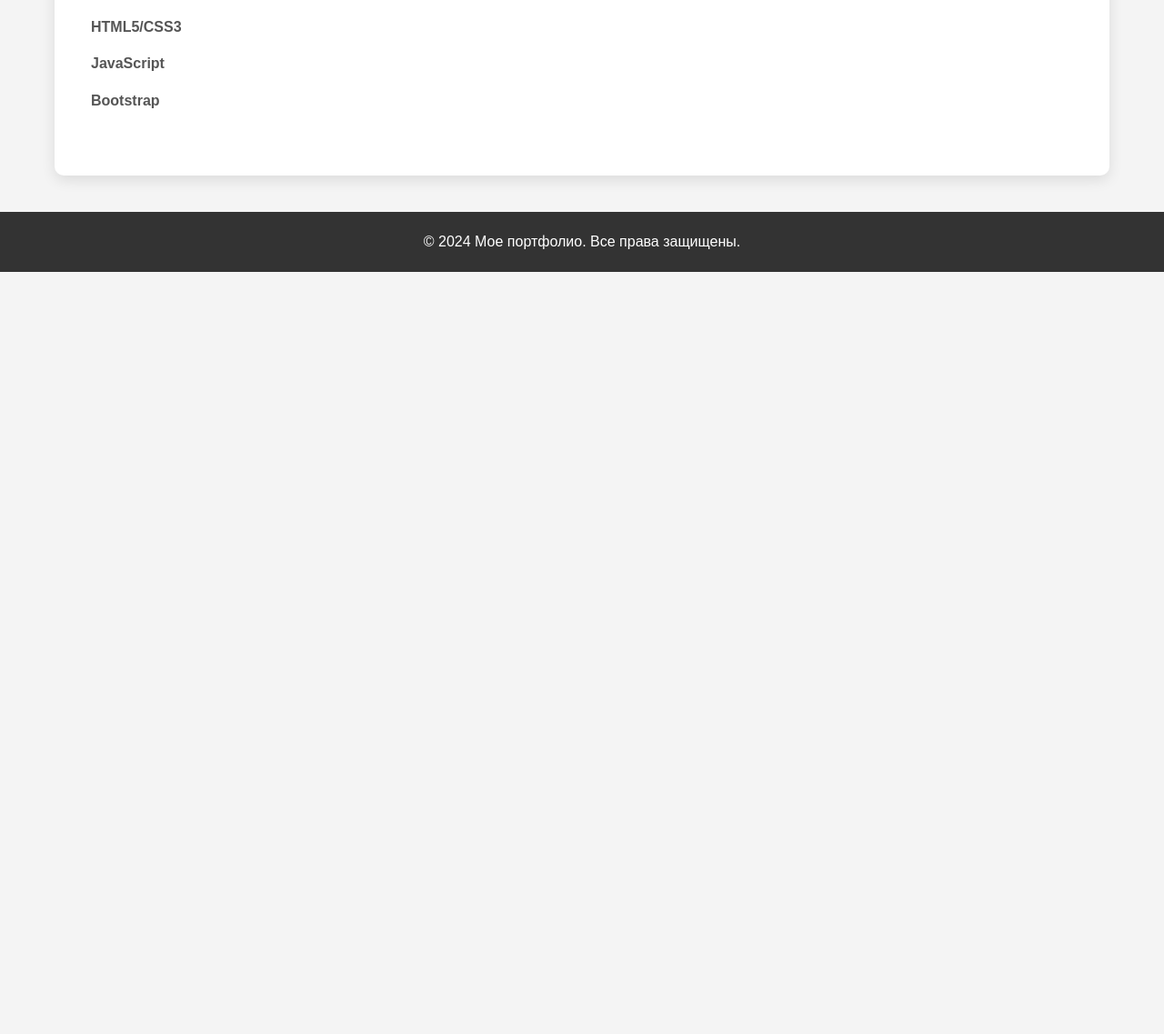
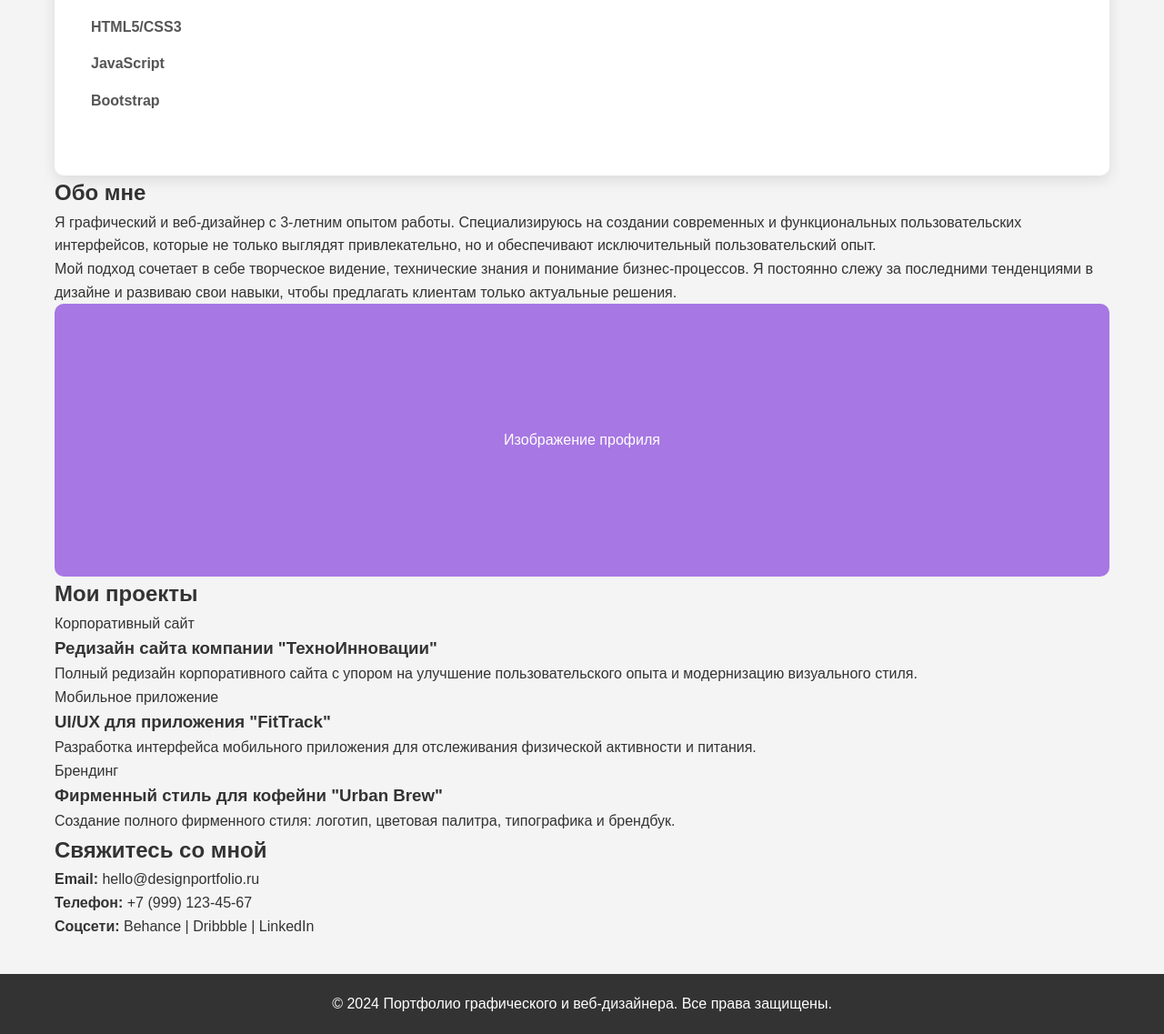
Before and after one commit to ikiraaa/My_Rep, a plain HTML site: page index.html in a window 1280 px wide. Shown: the part 778-1915 px from the top of the page at 91% size. Before the commit the page ends 1077 px from the top, so only its background shows below. Drawn offline with Linux system fonts and the light colour scheme.

Commit message:
Update index.html

```diff
--- a/index.html
+++ b/index.html
@@ -5,11 +5,12 @@
     <meta name="viewport" content="width=device-width, initial-scale=1.0">
     <title>Портфолио графического и веб-дизайнера</title>
     <link rel="stylesheet" href="style.css">
+
 </head>
 <body>
     <header>
         <div class="container">
-            <h1>Мое портфолио</h1>
+            <h1>Кира Горшкова</h1>
             <p>Графический и веб-дизайнер</p>
         </div>
     </header>
@@ -57,11 +58,66 @@
                 </div>
             </div>
         </section>
+
+        <section class="about">
+            <div class="about-text">
+                <h2>Обо мне</h2>
+                <p>Я графический и веб-дизайнер с 3-летним опытом работы. Специализируюсь на создании современных и функциональных пользовательских интерфейсов, которые не только выглядят привлекательно, но и обеспечивают исключительный пользовательский опыт.</p>
+                <p>Мой подход сочетает в себе творческое видение, технические знания и понимание бизнес-процессов. Я постоянно слежу за последними тенденциями в дизайне и развиваю свои навыки, чтобы предлагать клиентам только актуальные решения.</p>
+            </div>
+            <div class="profile-img">
+                <div style="background:#a777e3; width:100%; height:300px; border-radius:10px; display:flex; align-items:center; justify-content:center; color:white;">Изображение профиля</div>
+            </div>
+        </section>
+
+        <section class="projects">
+            <h2>Мои проекты</h2>
+            <div class="project-grid">
+                <div class="project-card">
+                    <div class="project-img">Корпоративный сайт</div>
+                    <div class="project-content">
+                        <h3>Редизайн сайта компании "ТехноИнновации"</h3>
+                        <p>Полный редизайн корпоративного сайта с упором на улучшение пользовательского опыта и модернизацию визуального стиля.</p>
+                    </div>
+                </div>
+
+                <div class="project-card">
+                    <div class="project-img">Мобильное приложение</div>
+                    <div class="project-content">
+                        <h3>UI/UX для приложения "FitTrack"</h3>
+                        <p>Разработка интерфейса мобильного приложения для отслеживания физической активности и питания.</p>
+                    </div>
+                </div>
+
+                <div class="project-card">
+                    <div class="project-img">Брендинг</div>
+                    <div class="project-content">
+                        <h3>Фирменный стиль для кофейни "Urban Brew"</h3>
+                        <p>Создание полного фирменного стиля: логотип, цветовая палитра, типографика и брендбук.</p>
+                    </div>
+                </div>
+            </div>
+        </section>
+
+        <section class="contact">
+            <h2>Свяжитесь со мной</h2>
+            <div class="contact-info">
+                <div class="contact-item">
+                    <strong>Email:</strong> hello@designportfolio.ru
+                </div>
+                <div class="contact-item">
+                    <strong>Телефон:</strong> +7 (999) 123-45-67
+                </div>
+                <div class="contact-item">
+                    <strong>Соцсети:</strong> Behance | Dribbble | LinkedIn
+                </div>
+            </div>
+        </section>
     </main>
 
     <footer>
         <div class="container">
-            <p>© 2024 Мое портфолио. Все права защищены.</p>
+            <p>© 2024 Портфолио графического и веб-дизайнера. Все права защищены.</p>
         </div>
     </footer>
 </body>
```
